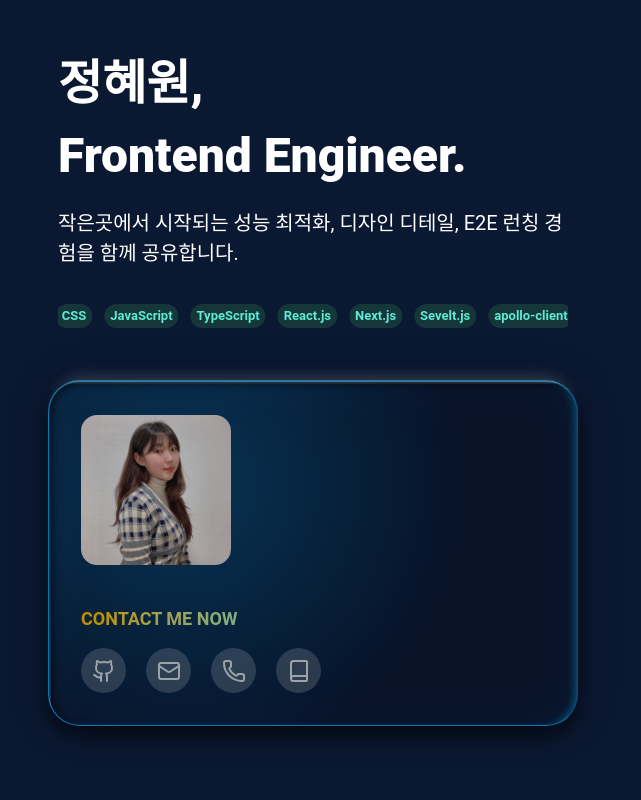
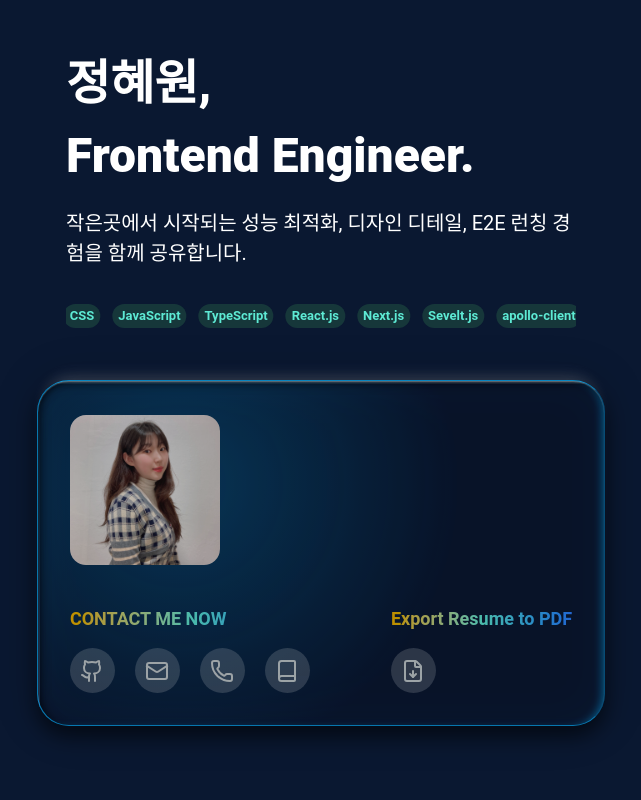
Before and after one commit to wonny-won/hyewon-lab, a Next.js app in the folder apps/hyewon/: page / in a window 1280 px wide. Shown: the top 800 px of the page, without its empty margins (319-960 px from the left). Built offline with nearby package versions, Linux system fonts and the light colour scheme; a web font is replaced by a local one.

Commit message:
feat: 이력서 다운 버튼 추가

```diff
--- a/apps/hyewon/src/commons/apis/sections/intro.ts
+++ b/apps/hyewon/src/commons/apis/sections/intro.ts
@@ -49,4 +49,16 @@ export const aboutMyProfile = {
 			onClick: () => onClickOpenNewWindow('https://dev-raccoon-man.tistory.com/'),
 		},
 	],
+	export: [
+		{
+			id: 'resume-file-down',
+			icon: Icons({ iconName: 'FileDownIcon', size: '24' }),
+			onClick: () => {
+				const link = document.createElement('a');
+				link.href = '/resume.pdf';
+				link.download = '정혜원_프론트엔드_이력서.pdf';
+				link.click();
+			},
+		},
+	],
 };
--- a/apps/hyewon/src/components/list-ui/list-type.ts
+++ b/apps/hyewon/src/components/list-ui/list-type.ts
@@ -8,6 +8,7 @@ export type ListNode = {
 	isImportant: boolean;
 	onClick?: () => void | boolean | Promise<void | boolean>;
 	icon?: ReactNode;
+	href?: string;
 };
 
 export interface ListItemProps {
--- a/apps/hyewon/src/components/list-ui/list-ui.tsx
+++ b/apps/hyewon/src/components/list-ui/list-ui.tsx
@@ -56,7 +56,7 @@ const ListUI = ({ direction = 'virtical', listMap }: LstProps) => {
 				tooltipTimerRef.current = setTimeout(() => {
 					setActiveTooltipId(null);
 					tooltipTimerRef.current = null;
-				}, 1000);
+				}, 1500);
 			} else {
 				setActiveTooltipId(null);
 			}
@@ -95,9 +95,11 @@ const ListUI = ({ direction = 'virtical', listMap }: LstProps) => {
 							</li>
 						) : (
 							<li
-								onClickCapture={() => handleIconClick(i, getIdentifier(i, idx))}
+								onClickCapture={
+									i?.onClick ? () => handleIconClick(i, getIdentifier(i, idx)) : undefined
+								}
 								className='flex items-center justify-center w-[45px] h-[45px] rounded-[25px] bg-core-neutral-50/20 hover:cursor-pointer'>
-								{activeTooltipId === getIdentifier(i, idx) ? (
+								{activeTooltipId === getIdentifier(i, idx) && !i.id ? (
 									<>
 										<Tooltip content={clipboardTxt} position='top' bgColor='bg-core-green-300'>
 											<Icons iconName='CircleCheckIcons' size='14' color='green' />
@@ -105,7 +107,7 @@ const ListUI = ({ direction = 'virtical', listMap }: LstProps) => {
 										<button className='hover:cursor-pointer'>{i?.icon}</button>
 									</>
 								) : (
-									<button className='hover:cursor-pointer'>{i?.icon}</button>
+									<a>{i?.icon}</a>
 								)}
 							</li>
 						)}
--- a/apps/hyewon/src/views/home/home.tsx
+++ b/apps/hyewon/src/views/home/home.tsx
@@ -8,25 +8,25 @@ import TroubleShootingSection from './sections/trouble-shooting/trouble-shooting
 const Home = () => {
 	const { aboutSectionRef, recordSectionRef, troubleshootingSectionRef } = useScrollContext();
 	return (
-		<div className='flex flex-col lg:mr-4'>
+		<div className='w-full flex flex-col lg:mr-4'>
 			<section ref={aboutSectionRef}>
 				<h1 className='hidden'>자기 소개</h1>
 				<IntroSection />
 			</section>
-			<section className='py-25 flex flex-col gap-10 mx-auto' ref={recordSectionRef}>
+			<section className='max-lg:pt-20 pt-25 flex flex-col gap-10  mx-auto' ref={recordSectionRef}>
 				<Typography as='h1' variants='heading-m' color='text-core-gray-400'>
 					<span className='text-core-neutral-50'>
 						쌓아온 경험. <br className='hidden max-[518px]:block' />
-					</span>{' '}
+					</span>
 					함께 나눌 따끈따끈 경험 이야기.
 				</Typography>
 				<RecordSection />
 			</section>
-			<section className='py-25 flex flex-col gap-6  mx-auto' ref={troubleshootingSectionRef}>
+			<section className='max-lg:pt-20 pt-25 flex flex-col gap-10 max-lg:mx-auto' ref={troubleshootingSectionRef}>
 				<Typography as='h1' variants='heading-m' color='text-core-gray-400'>
 					<span className='text-core-neutral-50'>
 						영광의 순간. <br className='hidden max-[356px]:block' />
-					</span>{' '}
+					</span>
 					격파한 트러블들.
 				</Typography>
 				<TroubleShootingSection />
--- a/apps/hyewon/src/views/home/sections/intro/internal-ui/contact-me-card.tsx
+++ b/apps/hyewon/src/views/home/sections/intro/internal-ui/contact-me-card.tsx
@@ -3,7 +3,7 @@
 
 import Image from 'next/image';
 import { useEffect, useRef, useState } from 'react';
-import { SectionCard } from '@hyewon/design-system';
+import { SectionCard, VirticalDiver } from '@hyewon/design-system';
 import ListUI from '@/components/list-ui/list-ui';
 import { aboutMyProfile } from '@/commons/apis/sections/intro';
 
@@ -70,10 +70,22 @@ const ContactMeCard = () => {
 				height={150}
 				className='w-[200px] h-[170px] rounded-[8px] lg:w-[150px] lg:h-[150px] lg:rounded-[16px] max-lg:max-h-[300px]'
 			/>
-			<h3 className={`pt-[40px] lg:pb-[16px] pb-[10px] text-[18px] font-extrabold ${rainbowTxt}`}>
-				CONTACT ME NOW
-			</h3>
-			<ListUI direction='horizontal' listMap={aboutMyProfile.contact} />
+
+			<div className='flex gap-10 items-center'>
+				<section>
+					<h3 className={`pt-[40px] lg:pb-[16px] pb-[10px] text-[18px] font-extrabold ${rainbowTxt}`}>
+						CONTACT ME NOW
+					</h3>
+					<ListUI direction='horizontal' listMap={aboutMyProfile.contact} />
+				</section>
+				<VirticalDiver height={100} />
+				<section>
+					<h3 className={`pt-[40px] lg:pb-[16px] pb-[10px] text-[18px] font-extrabold ${rainbowTxt}`}>
+						Export Resume to PDF
+					</h3>
+					<ListUI direction='horizontal' listMap={aboutMyProfile.export} />
+				</section>
+			</div>
 		</SectionCard>
 	);
 };
--- a/apps/hyewon/src/views/home/sections/intro/internal-ui/section-navigation/section-navigation.tsx
+++ b/apps/hyewon/src/views/home/sections/intro/internal-ui/section-navigation/section-navigation.tsx
@@ -11,7 +11,7 @@ interface NavigationProps {
 const SectionNavigation = ({ onClick }: NavigationProps) => {
 	const { currNavId } = useScrollContext();
 	return (
-		<ul className='max-w-full grid max-[1297px]:grid-rows-[1fr_1fr]  min-[1300px]:grid-cols-[1fr_1fr] max-[1300px]:gap-5 min-[1300px]:gap-50 mx-auto max-[1300px]:overflow-x-auto max-[600px]:overflow-hidden'>
+		<ul className='max-w-full grid max-[1297px]:grid-rows-[1fr_1fr]  min-[1300px]:grid-cols-[1fr_1fr] max-[1300px]:gap-5 min-[1300px]:gap-30 mx-auto max-[1300px]:overflow-x-auto max-[600px]:overflow-hidden'>
 			{sectionNav.map((i) => (
 				<li key={`${i.id}-${i.idx}`} className='hover:cursor-pointer min-w-0'>
 					<button
--- a/apps/hyewon/src/views/home/sections/intro/intro-section.tsx
+++ b/apps/hyewon/src/views/home/sections/intro/intro-section.tsx
@@ -10,7 +10,7 @@ const IntroSection = () => {
 	const { handleNavClick } = useScrollContext();
 	return (
 		<section className='flex flex-col w-full lg:items-center min-[1328px]:h-screen '>
-			<div className='w-full h-full flex flex-col gap-18 lg:max-w-[1450px] lg:justify-center overflow-hidden'>
+			<div className='w-full h-full flex flex-col gap-25 lg:max-w-[1450px] lg:justify-center overflow-hidden'>
 				<div className='flex flex-col gap-10 max-lg:items-center lg:flex-row lg:flex-wrap lg:items-center lg:gap-8 lg:justify-around'>
 					<div className='flex flex-col gap-1 w-full max-w-[510px]'>
 						<Typography as='h1' variants='display-s' color='text-white'>
--- /dev/null
+++ b/packages/design-system/diver/virtical-diver.tsx
@@ -0,0 +1,8 @@
+/** @format */
+
+import React from 'react';
+
+const VirticalDiver = ({ height, color = 'core-neutral-700' }: { height: number; color?: string }) => {
+	return <div className={`border-l-[1px] h-[${height || 100}px] mt-10 border-${color}`}></div>;
+};
+export default VirticalDiver;
--- /dev/null
+++ b/packages/design-system/icon/fie-down.tsx
@@ -0,0 +1,24 @@
+/** @format */
+
+const FileDownIcon = ({ size, color }: { size: string; color: string }) => {
+	return (
+		<svg
+			xmlns='http://www.w3.org/2000/svg'
+			width={size ?? '24'}
+			height={size ?? '24'}
+			viewBox='0 0 24 24'
+			fill='none'
+			stroke={color ?? 'currentColor'}
+			strokeWidth='2'
+			strokeLinecap='round'
+			strokeLinejoin='round'
+			className='lucide lucide-file-down-icon lucide-file-down'>
+			<path d='M6 22a2 2 0 0 1-2-2V4a2 2 0 0 1 2-2h8a2.4 2.4 0 0 1 1.704.706l3.588 3.588A2.4 2.4 0 0 1 20 8v12a2 2 0 0 1-2 2z' />
+			<path d='M14 2v5a1 1 0 0 0 1 1h5' />
+			<path d='M12 18v-6' />
+			<path d='m9 15 3 3 3-3' />
+		</svg>
+	);
+};
+
+export default FileDownIcon;
--- a/packages/design-system/icon/icons.tsx
+++ b/packages/design-system/icon/icons.tsx
@@ -12,6 +12,7 @@ import DoubleArrowDownIcon from './double-arrows-down';
 import DoubleArrowUpIcon from './double-arrows-up';
 import ArrowUpRight from './arrow-up-right';
 import CircleCheckIcons from './circle-check';
+import FileDownIcon from './fie-down';
 
 interface IconsProps extends React.HTMLAttributes<HTMLDivElement> {
 	iconName: string;
@@ -32,6 +33,7 @@ const iconComponents: { [key: string]: React.ComponentType<any> } = {
 	DoubleArrowUpIcon,
 	ArrowUpRight,
 	CircleCheckIcons,
+	FileDownIcon,
 };
 
 const Icons = ({ iconName, size = '24px', color, ...props }: IconsProps) => {
--- a/packages/design-system/index.ts
+++ b/packages/design-system/index.ts
@@ -7,3 +7,4 @@ export { default as Icons } from './icon/icons';
 export { default as SectionCard } from './section-card/section-card';
 export { default as ThinDiver } from './diver/thin-diver';
 export { default as Tooltip } from './tooltip/tooltip';
+export { default as VirticalDiver } from './diver/virtical-diver';
```
Also changed, not shown: 1 other file (tests, documents, lock files or other folders).
